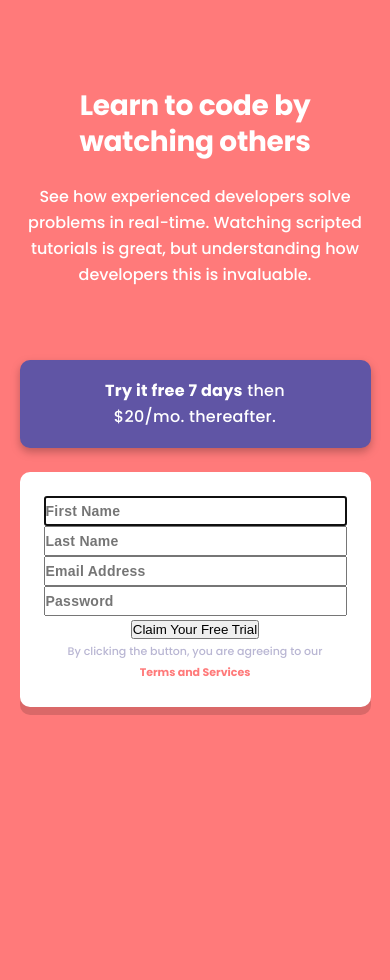
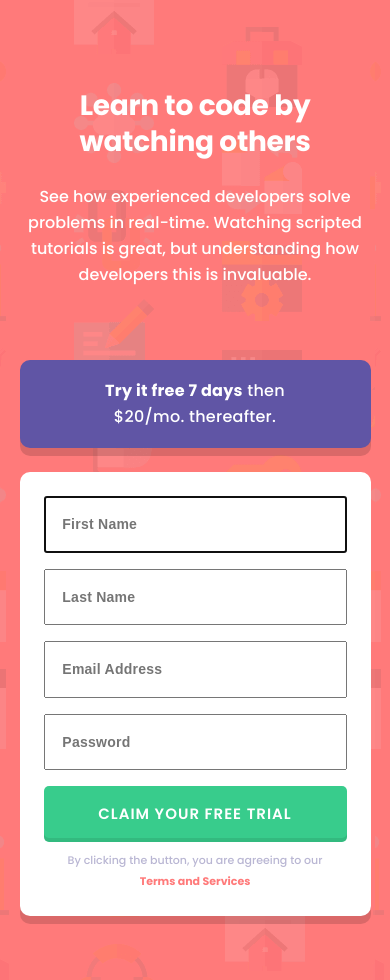
Before and after one commit to AndrewHuntington/intro-component-with-sign-up-form, a React (Create React App) app: page / in a window 390 px wide. Before the commit the page ends 844 px from the top, so only its background shows below. Built offline with nearby package versions, Linux system fonts and the light colour scheme.

Commit message:
Finish mobile styles minus footer

```diff
--- a/src/App.css
+++ b/src/App.css
@@ -14,7 +14,7 @@
 }
 
 .App-container {
-  margin: 5.5rem 0 4.25rem 0;
+  margin: 5.5rem 0 4rem 0;
   width: min(500px, 90%);
 }
 
@@ -39,7 +39,7 @@
 .App-blue-rectangle {
   background-color: var(--color-accent-blue);
   border-radius: 10px;
-  filter: drop-shadow(0 4px 4px rgba(0, 0, 0, 0.25));
+  box-shadow: 0 8px 0 rgba(0, 0, 0, 0.14688);
   margin-bottom: 1.5rem;
   padding: 1.125em 4em;
 }
--- a/src/Form.css
+++ b/src/Form.css
@@ -6,12 +6,18 @@
   padding: 1.5em;
 }
 
+.Form-field {
+  margin-bottom: 1rem;
+}
+
 .Form input {
-  width: 100%;
   font-size: 0.875rem;
   font-weight: var(--semi-bold);
   line-height: 26px;
   letter-spacing: 0.25px;
+
+  padding: 0.95em 1.2em;
+  width: 100%;
 }
 
 .Form-terms {
@@ -26,3 +32,38 @@
   font-weight: var(--bold);
   text-decoration: none;
 }
+
+.Form button:hover {
+  background-color: #77e2b3;
+  cursor: pointer;
+}
+
+.Form button {
+  background-color: var(--color-primary-green);
+  border: none;
+  border-radius: 5px;
+  box-shadow: inset 0 -4px 0 rgba(0, 0, 0, 0.0908818);
+
+  color: #fff;
+  text-transform: uppercase;
+  font-family: "Poppins", sans-serif;
+  font-size: 0.9375rem;
+  font-weight: var(--semi-bold);
+  line-height: 26px;
+  letter-spacing: 1px;
+
+  margin-bottom: 0.5rem;
+  padding: 1em 3em;
+  width: 100%;
+}
+
+.Form-error-msg {
+  color: var(--color-primary-red);
+  font-size: 0.6875rem;
+  font-style: italic;
+  font-weight: var(--medium);
+  line-height: 16px;
+  text-align: right;
+
+  margin-top: 6px;
+}
--- a/src/Form.tsx
+++ b/src/Form.tsx
@@ -25,7 +25,7 @@ export default function Form() {
   return (
     <div className="Form">
       <form onSubmit={handleSubmit(onSubmit)}>
-        <div className="field">
+        <div className="Form-field">
           <input
             type="text"
             id="firstName"
@@ -33,20 +33,24 @@ export default function Form() {
             {...register("firstName", { required: true })}
             autoFocus
           />
-          {errors.firstName && <p>First Name cannot be empty</p>}
+          {errors.firstName && (
+            <p className="Form-error-msg">First Name cannot be empty</p>
+          )}
         </div>
 
-        <div className="field">
+        <div className="Form-field">
           <input
             type="text"
             id="lastName"
             placeholder="Last Name"
             {...register("lastName", { required: true })}
           />
-          {errors.lastName && <p>Last Name cannot be empty</p>}
+          {errors.lastName && (
+            <p className="Form-error-msg">Last Name cannot be empty</p>
+          )}
         </div>
 
-        <div className="field">
+        <div className="Form-field">
           <input
             type="email"
             id="email"
@@ -56,20 +60,24 @@ export default function Form() {
               pattern: /[^@ \t\r\n]+@[^@ \t\r\n]+\.[^@ \t\r\n]+/,
             })}
           />
-          {errors?.email?.type === "required" && <p>Email cannot be empty</p>}
+          {errors?.email?.type === "required" && (
+            <p className="Form-error-msg">Email cannot be empty</p>
+          )}
           {errors?.email?.type === "pattern" && (
-            <p>Looks like this is not an email</p>
+            <p className="Form-error-msg">Looks like this is not an email</p>
           )}
         </div>
 
-        <div className="field">
+        <div className="Form-field">
           <input
             type="password"
             id="pwd"
             placeholder="Password"
             {...register("password", { required: true })}
           />
-          {errors.password && <p>Password cannot be empty</p>}
+          {errors.password && (
+            <p className="Form-error-msg">Password cannot be empty</p>
+          )}
         </div>
 
         <button type="submit">Claim Your Free Trial</button>
--- a/src/index.css
+++ b/src/index.css
@@ -27,6 +27,7 @@ html {
 }
 
 body {
+  background-image: url("./images/bg-intro-mobile.png");
   background-color: var(--color-primary-red);
   height: 100vh;
 }
```
